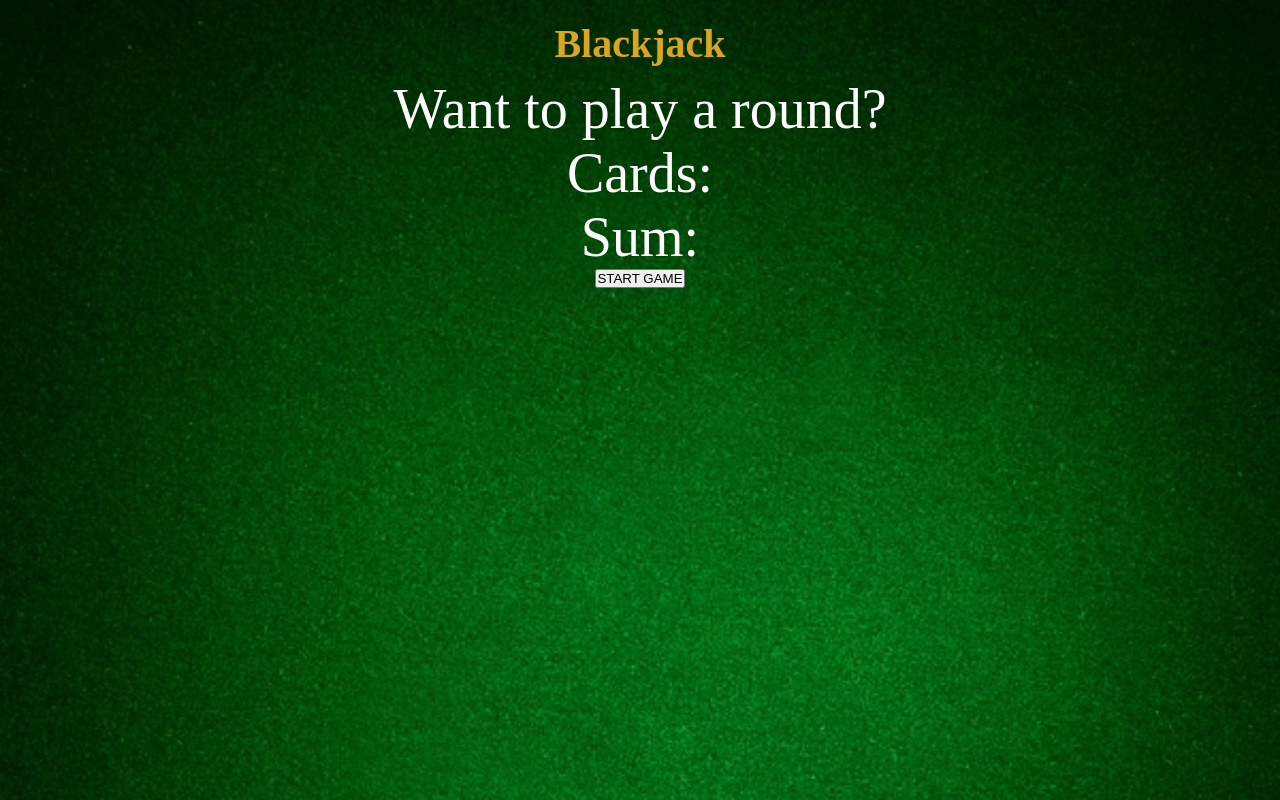
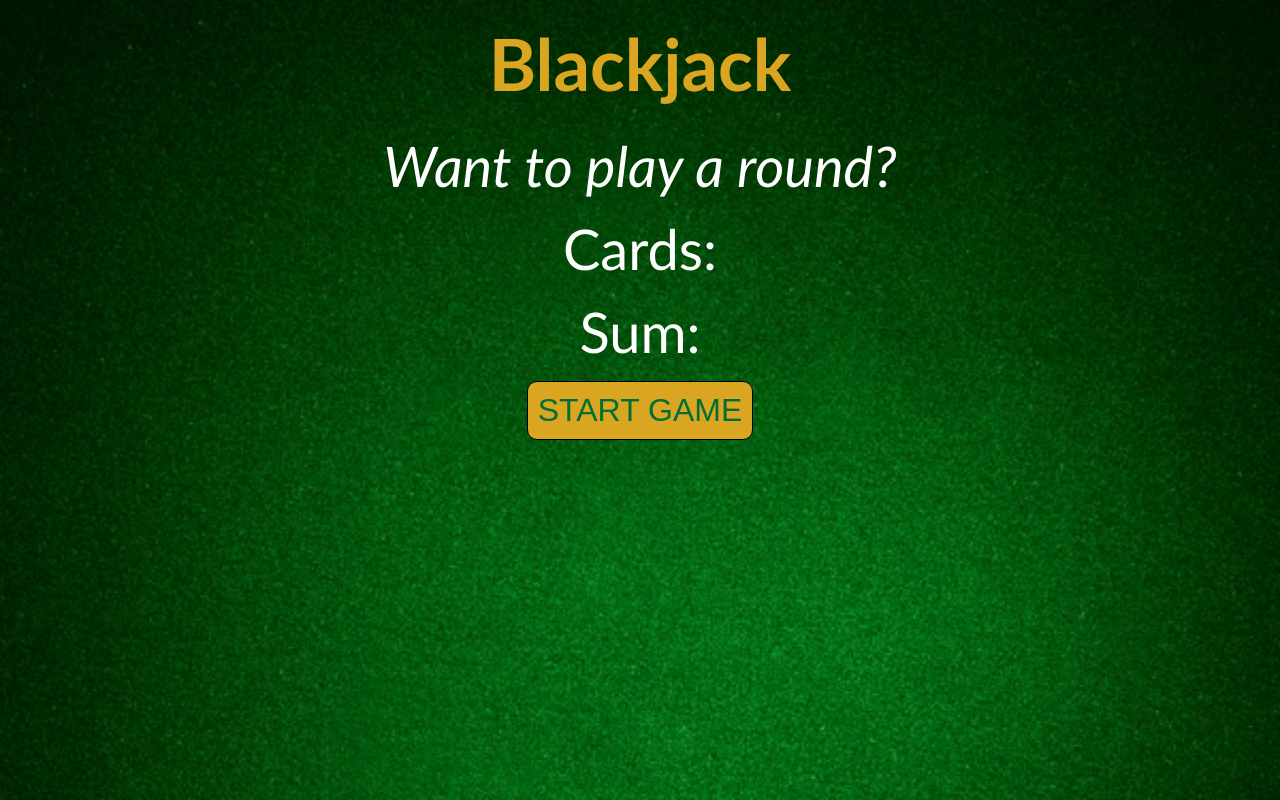
Before and after one commit to Hea092024/blackjack, a plain HTML site: page index.html in a window 1280 px wide. Drawn offline with Linux system fonts and the light colour scheme.

Commit message:
added style to button ++

```diff
--- a/style.css
+++ b/style.css
@@ -12,14 +12,27 @@ body {
     align-items: center;
     font-size: 3.5rem;
     color: white;
+    gap: 1rem;
+    font-family: 'Trebuchet MS', 'Lucida Sans Unicode', 'Lucida Grande', 'Lucida Sans', Arial, sans-serif;
 }
 
+button{
+    color: #016f32;
+    font-size: 2rem;
+    padding: 10px 10px;
+    background: goldenrod;
+    border: 1px solid black;
+    border-radius: 10px;
+}
 
+#message-el {
+    font-style: italic;
+}
 
 h1 {
     text-align: center;
     margin-top: 20px;
     margin-bottom: 10px;
-    font-size: 40px;
+    font-size: 4.5rem;
     color: goldenrod;
 }
```
